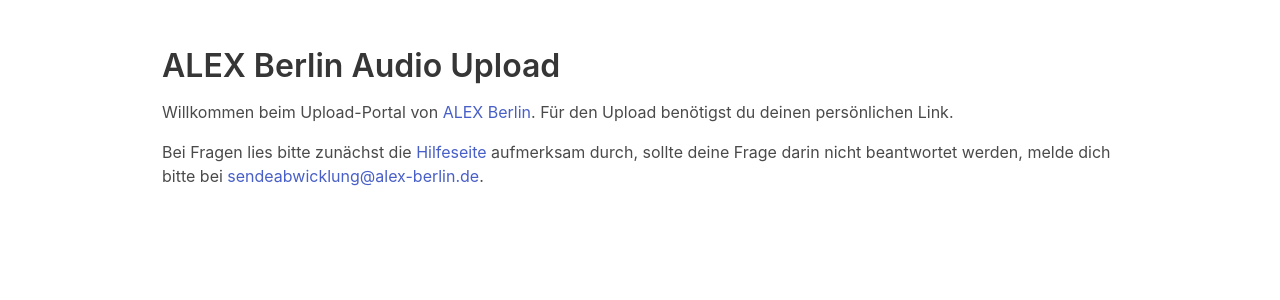
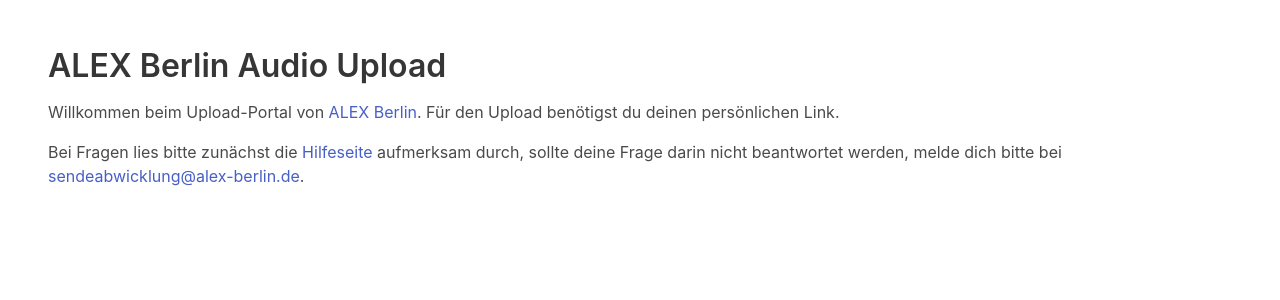
Before and after one commit to alex-berlin-tv/rafo, a FastAPI app: page / in a window 1280 px wide. Shown: the part 52-352 px from the top of the page. Run offline with FastAPI, Linux system fonts and the light colour scheme; parts of the project's set-up code (start-up, migrations or seed data) failed here and were passed over.

Commit message:
fixed responsive layout

```diff
--- a/templates/base.html.jinja2
+++ b/templates/base.html.jinja2
@@ -18,6 +18,7 @@
 
     <link href="/static/css/bulma.min.css" rel="stylesheet">
     <link href="/static/css/fontawesome.min.css" rel="stylesheet">
+    <link href="/static/css/style.css" rel="stylesheet">
     <script src="/static/js/alpine.min.js" defer></script>
     {% block head %}
     {% endblock %}
@@ -46,16 +47,10 @@
         </div>
     </nav>
     <main>
-        <div class="container mt-6">
-            <div class="columns is-mobile">
-                <div class="column"></div>
-                <div class="column is-10-tablet is-11-mobile">
-                    {% block content %}
-                    {% endblock %}
-                </div>
-                <div class="column"></div>
-            </div>
-        </div>
+        <section class="section">
+            {% block content %}
+            {% endblock %}
+        </section>
     </main>
 </body>
 {% block script_footer %}
```
